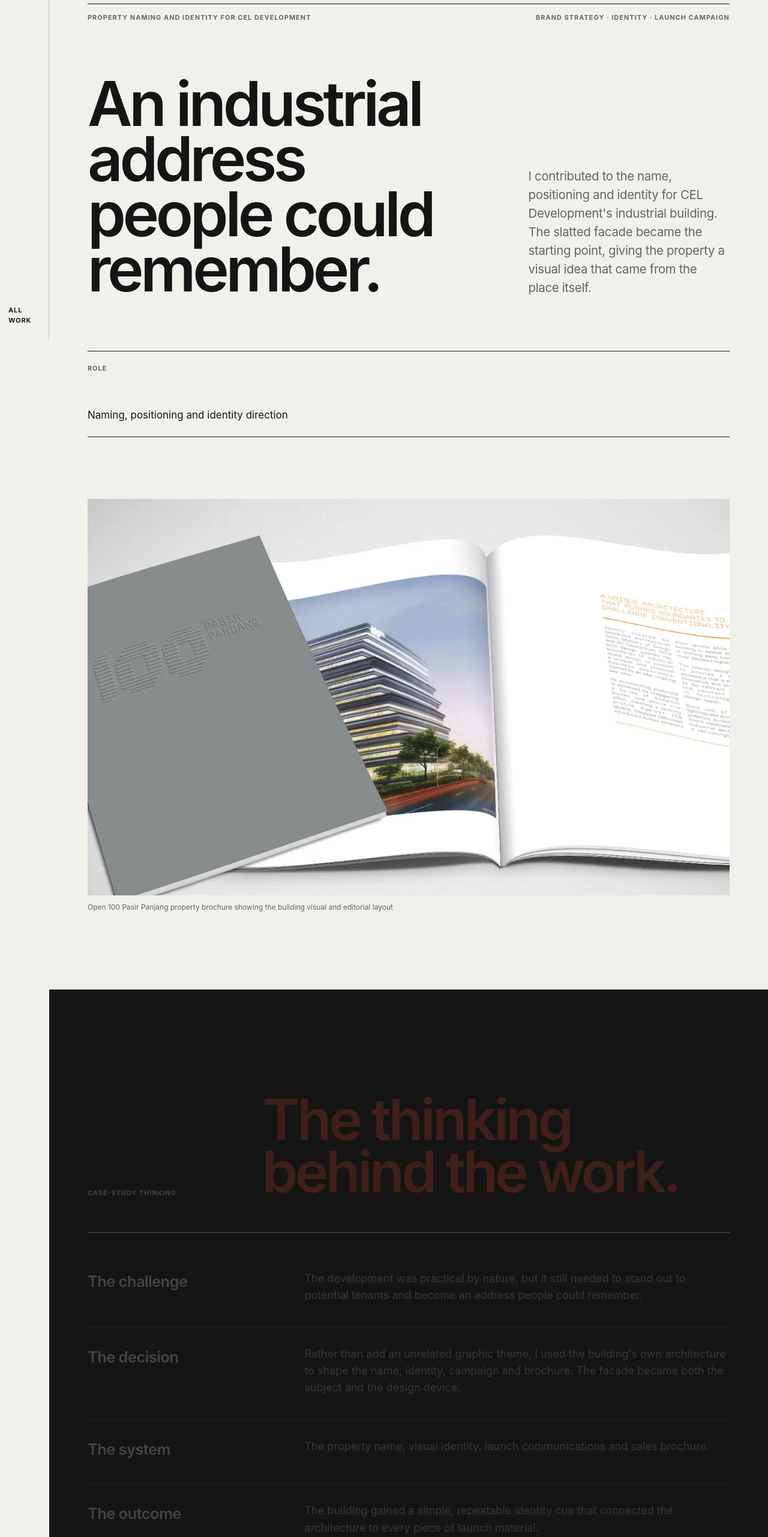
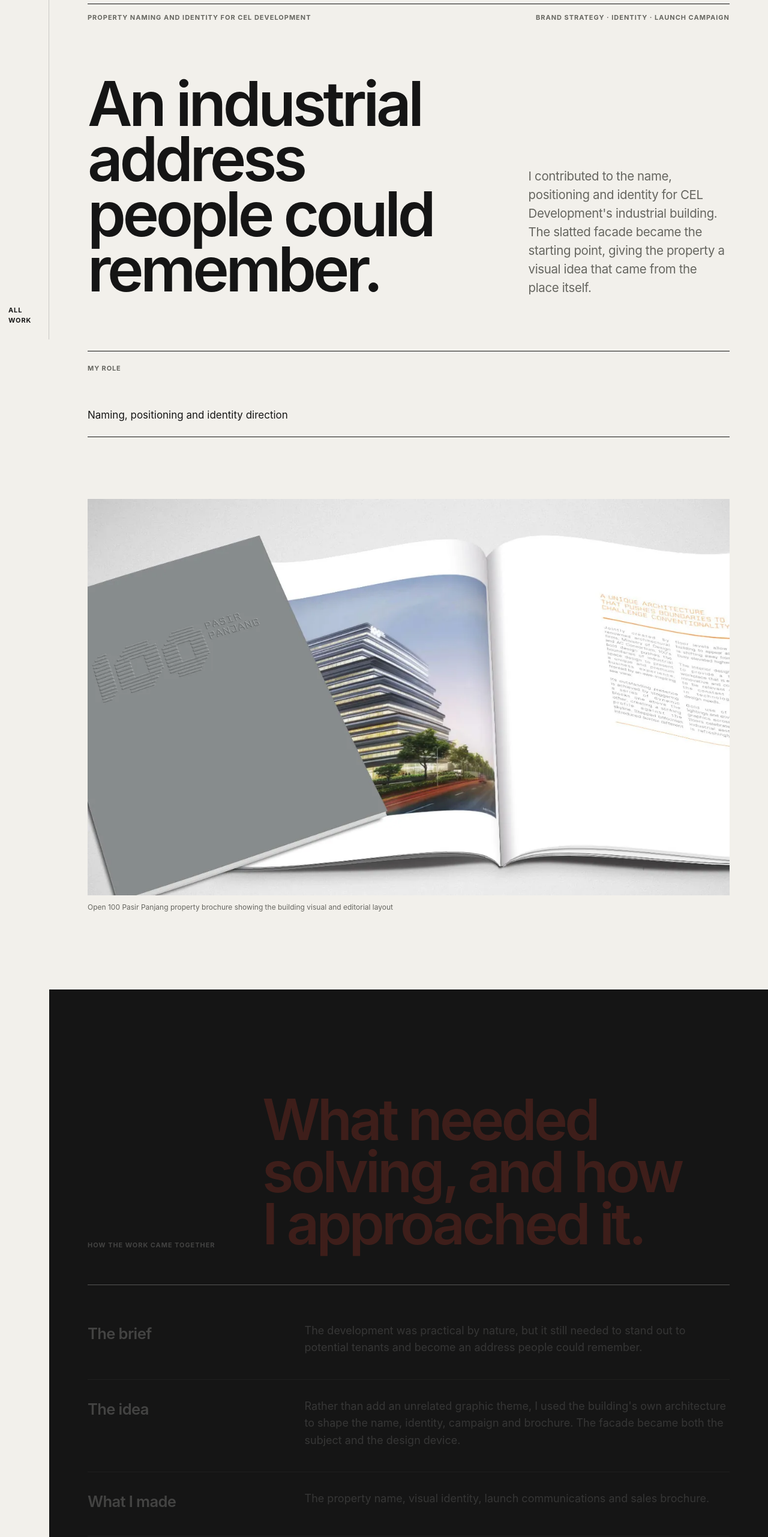
Before and after one commit to doesdesignwork/portfolio, a Next.js app: page /work/100-pasir-panjang-property-branding/ in a window 1280 px wide. Shown: the part 234-2797 px from the top of the page at 60% size. Built offline with nearby package versions, Linux system fonts and the light colour scheme; no server answers.

Commit message:
Rewrite case study page labels and calls to action

```diff
--- a/app/work/[slug]/page.tsx
+++ b/app/work/[slug]/page.tsx
@@ -181,7 +181,7 @@ export default async function ProjectPage({ params }: ProjectPageProps) {
 
             <dl className={`${styles.facts} brand-project-facts`}>
               <div>
-                <dt>Role</dt>
+                <dt>My role</dt>
                 <dd>{project.role}</dd>
               </div>
               {project.credit && (
@@ -221,25 +221,25 @@ export default async function ProjectPage({ params }: ProjectPageProps) {
 
           <section className={`${styles.story} brand-project-story`} aria-labelledby="case-thinking">
             <header>
-              <p>Case-study thinking</p>
-              <h2 id="case-thinking">The thinking behind the work.</h2>
+              <p>How the work came together</p>
+              <h2 id="case-thinking">What needed solving, and how I approached it.</h2>
             </header>
 
             <div className={`${styles.storyFields} brand-story-fields`}>
               <section>
-                <h3>The challenge</h3>
+                <h3>The brief</h3>
                 <p>{project.challenge}</p>
               </section>
               <section>
-                <h3>The decision</h3>
+                <h3>The idea</h3>
                 <p>{project.approach}</p>
               </section>
               <section>
-                <h3>The system</h3>
+                <h3>What I made</h3>
                 <p>{project.deliverables}</p>
               </section>
               <section>
-                <h3>The outcome</h3>
+                <h3>What it achieved</h3>
                 <p>{project.outcome}</p>
               </section>
             </div>
@@ -248,8 +248,8 @@ export default async function ProjectPage({ params }: ProjectPageProps) {
           {project.images.length > 1 && (
             <section className={`${styles.gallery} brand-project-gallery`} aria-labelledby="work-shown-title">
               <header>
-                <p>Applications / {project.images.length - 1} additional view{project.images.length === 2 ? "" : "s"}</p>
-                <h2 id="work-shown-title">The system in use.</h2>
+                <p>{project.images.length - 1} more view{project.images.length === 2 ? "" : "s"} from the project</p>
+                <h2 id="work-shown-title">See the idea in use.</h2>
               </header>
 
               <div className={styles.imageGrid}>
@@ -288,7 +288,7 @@ export default async function ProjectPage({ params }: ProjectPageProps) {
               className={`${styles.relatedServices} brand-related-services`}
               aria-label="Related expertise"
             >
-              <p>Related expertise</p>
+              <p>Related work</p>
               <div>
                 {relatedServices.map((service) => (
                   <Link key={service.href} href={service.href}>
@@ -302,12 +302,12 @@ export default async function ProjectPage({ params }: ProjectPageProps) {
 
           <nav className={`${styles.projectNav} brand-project-nav`} aria-label="Other case studies">
             <Link href={`/work/${previous.slug}/`}>
-              <small>Previous case study</small>
+              <small>Previous project</small>
               <strong>{previous.client}</strong>
               <span>{previous.title}</span>
             </Link>
             <Link href={`/work/${next.slug}/`}>
-              <small>Next case study</small>
+              <small>Next project</small>
               <strong>{next.client}</strong>
               <span>{next.title}</span>
             </Link>
@@ -315,8 +315,8 @@ export default async function ProjectPage({ params }: ProjectPageProps) {
         </article>
 
         <section className={`${styles.cta} brand-cta brand-cta--signal`}>
-          <p>Planning the next project?</p>
-          <h2>Bring the problem. I’ll help build the system.</h2>
+          <p>Got a project taking shape?</p>
+          <h2>Tell me what needs solving. We can work out the right way to build it.</h2>
           <a href="mailto:g@doesdesignwork.com">Email Gerard ↗</a>
         </section>
       </main>
```
